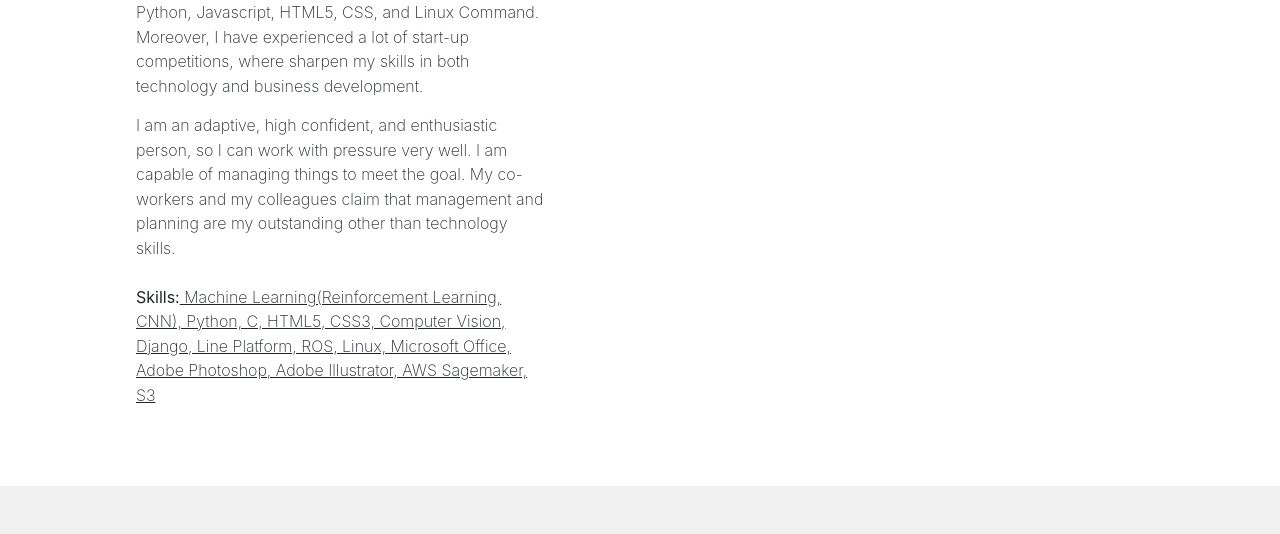
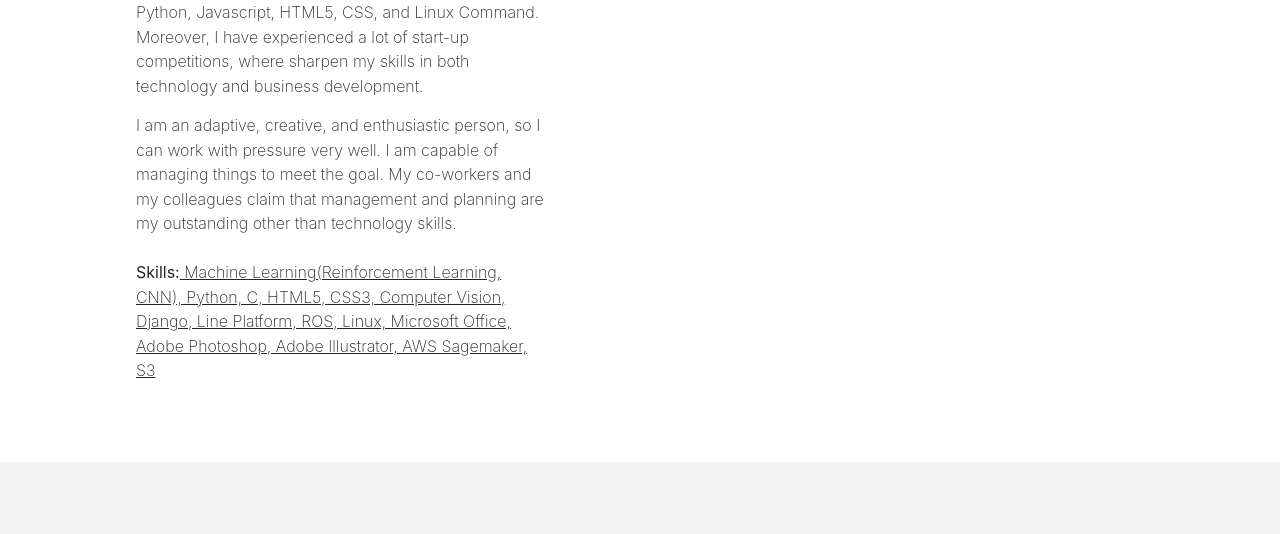
Before and after one commit to mywarissara/me, a plain HTML site: page index.html in a window 1280 px wide. Shown: the part 1108-1642 px from the top of the page. Drawn offline with nearby package versions, Linux system fonts and the light colour scheme.

Commit message:
Update index.html

```diff
--- a/index.html
+++ b/index.html
@@ -627,7 +627,7 @@
                 </ul>
                 <ul>
                     <span style="font-weight:200; font-size:medium;">
-                        I am an adaptive, high confident, and enthusiastic person, so I can work with pressure very
+                        I am an adaptive, creative, and enthusiastic person, so I can work with pressure very
                         well. I am capable of managing things to meet the goal. My co-workers and my colleagues claim
                         that management and planning are my outstanding other than technology skills.
                         <br><br>
```
